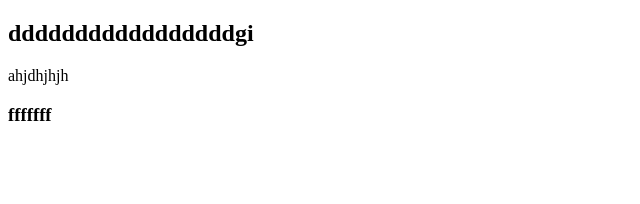
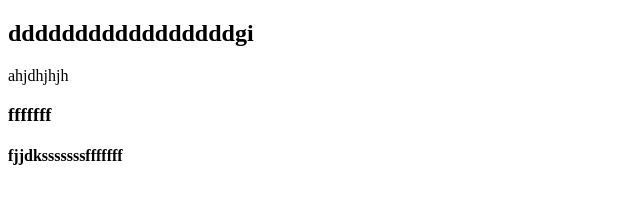
Before and after one commit to GayaneTsatryan/g-t, a plain HTML site: page index.html in a window 1280 px wide. Shown: the whole page, without its empty margins (0-640 px from the left). Drawn offline with Linux system fonts and the light colour scheme.

Commit message:
hhhhhhhhhhhhhhhhhhh

```diff
--- a/index.html
+++ b/index.html
@@ -7,5 +7,6 @@
 <h2>dddddddddddddddddgi</h2>
 ahjdhjhjh
 <h3>fffffff</h3>
+<h4>fjjdksssssssfffffff</h4>
 </body>
 </html>
```
